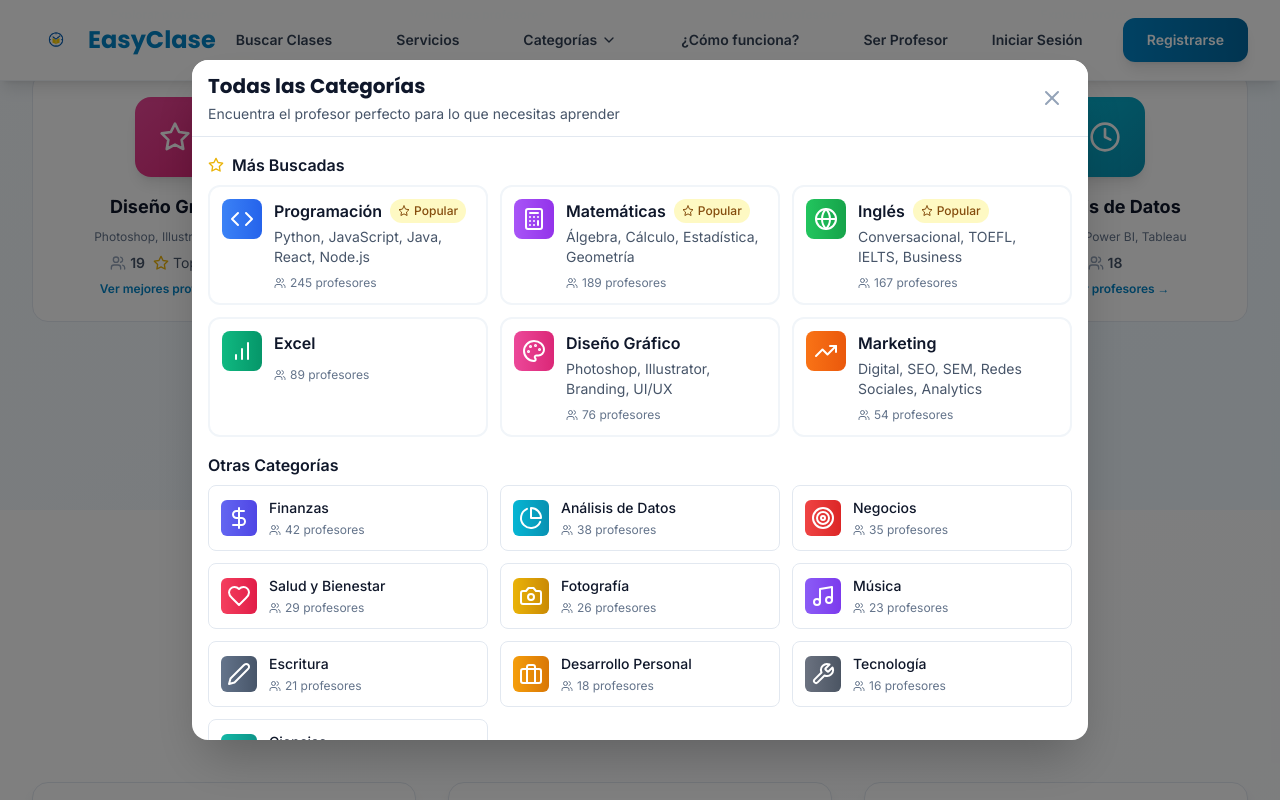
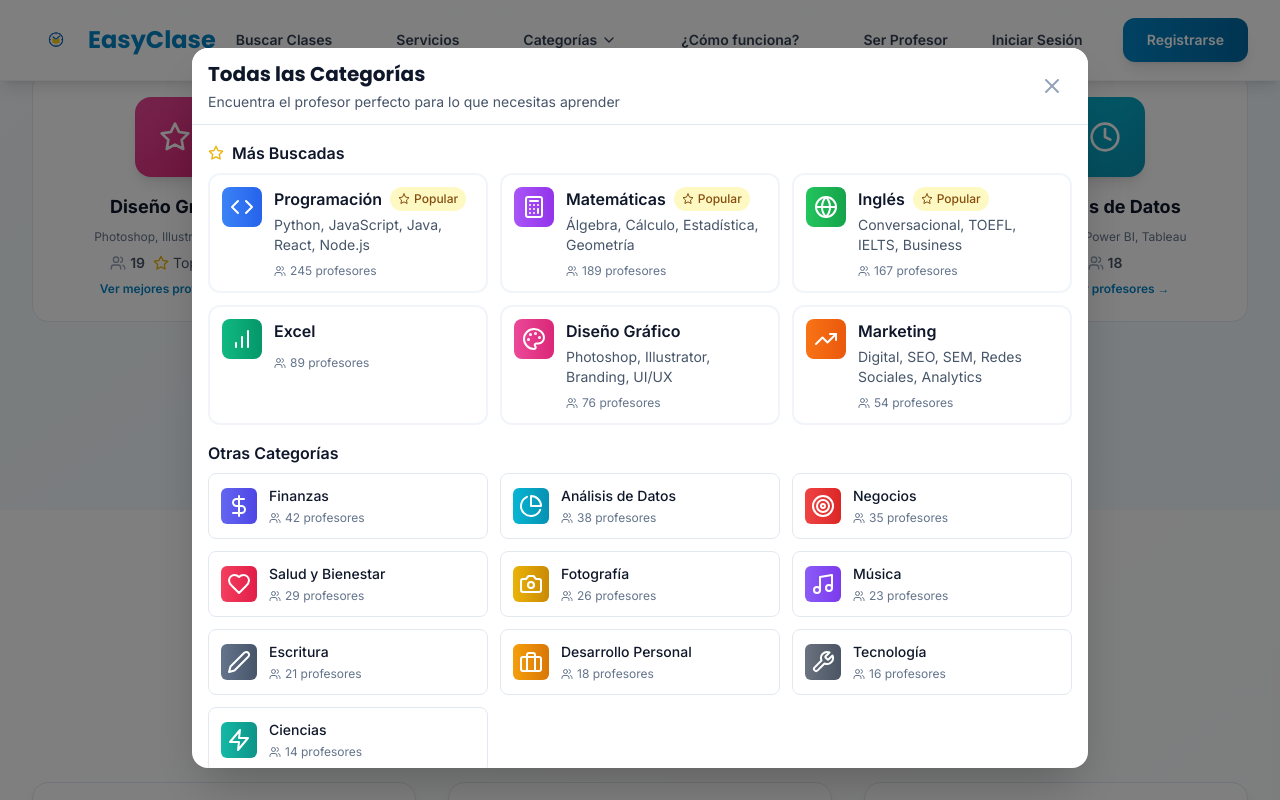
Before and after one commit to Zafiadomgit/EasyClase, a React (Vite) app: page / in a window 1280 px wide. Both pictures are taken after a click on the button "Ver todas las categorías". Shown: the part 2083-2883 px from the top of the page. Built offline with nearby package versions, Linux system fonts and the light colour scheme; the HTML template or start-up script is replaced by a standard one.

Commit message:
fix: Arreglar modal cortado - mejor estructura de contenedores
- Cambiar estructura de flexbox para evitar corte superior
- Usar contenedor padre con min-h-screen y centrado
- Permitir scroll en backdrop si es necesario
- Mantener modal centrado verticalmente con padding

```diff
--- a/src/components/Modal/CategoriesModal.jsx
+++ b/src/components/Modal/CategoriesModal.jsx
@@ -204,14 +204,15 @@ const CategoriesModal = ({ isOpen, onClose, highlightCategory = null }) => {
 
   return (
     <div
-      className="fixed inset-0 bg-black bg-opacity-50 z-[10000] flex items-center justify-center p-4"
+      className="fixed inset-0 bg-black bg-opacity-50 z-[10000] overflow-y-auto"
       onClick={handleBackdropClick}
       style={{ position: 'fixed', top: 0, left: 0, right: 0, bottom: 0 }}
     >
-      <div
-        className="bg-white rounded-2xl max-w-4xl w-full max-h-[85vh] overflow-y-auto shadow-2xl"
-        onClick={(e) => e.stopPropagation()}
-      >
+      <div className="min-h-screen py-8 px-4 flex items-center justify-center">
+        <div
+          className="bg-white rounded-2xl max-w-4xl w-full max-h-[90vh] overflow-y-auto shadow-2xl my-4"
+          onClick={(e) => e.stopPropagation()}
+        >
         {/* Header */}
         <div className="sticky top-0 bg-white border-b border-secondary-200 px-4 py-3 rounded-t-2xl">
           <div className="flex items-center justify-between">
@@ -342,6 +343,7 @@ const CategoriesModal = ({ isOpen, onClose, highlightCategory = null }) => {
           </p>
         </div>
       </div>
+      </div>
     </div>
   )
 }
```
